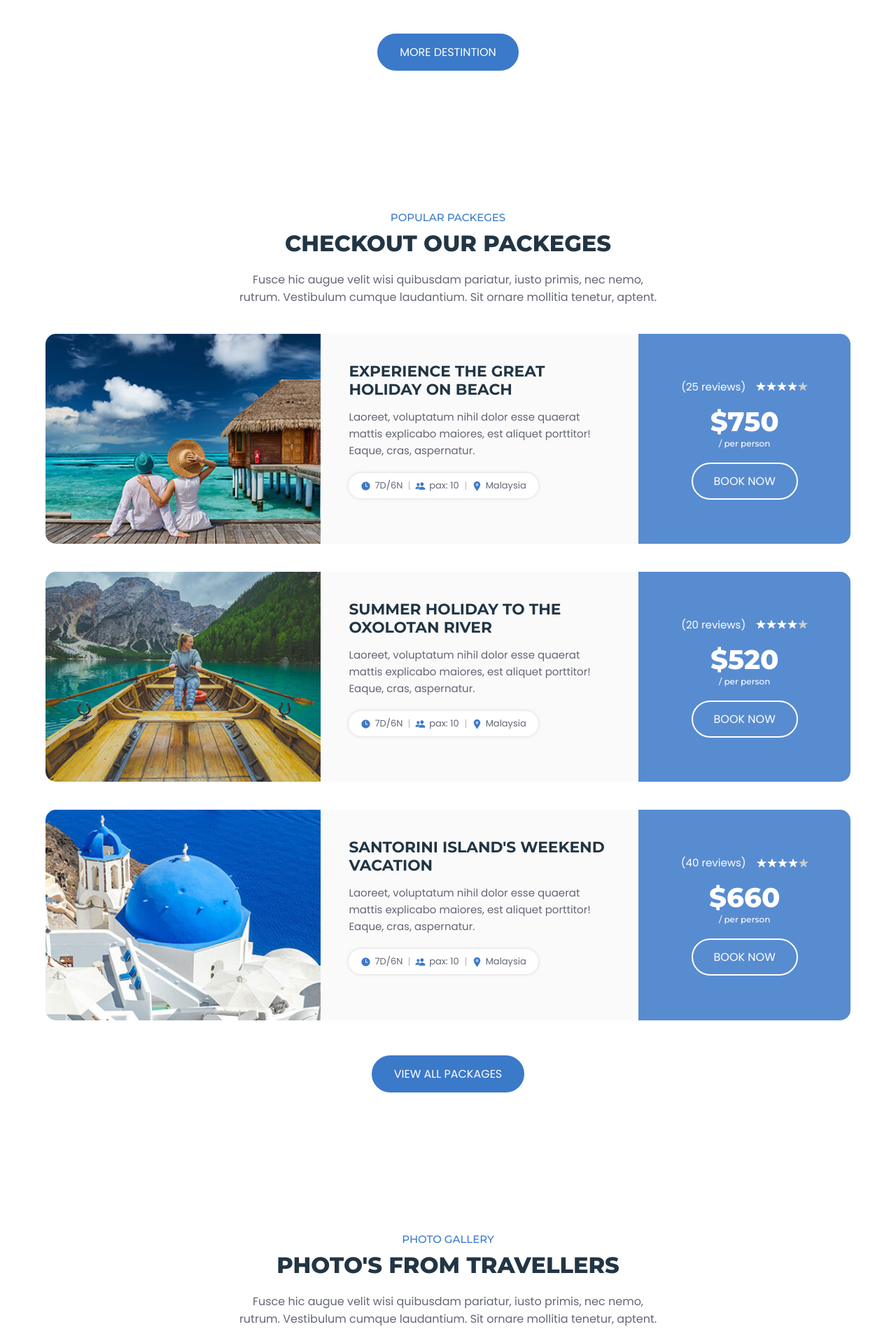
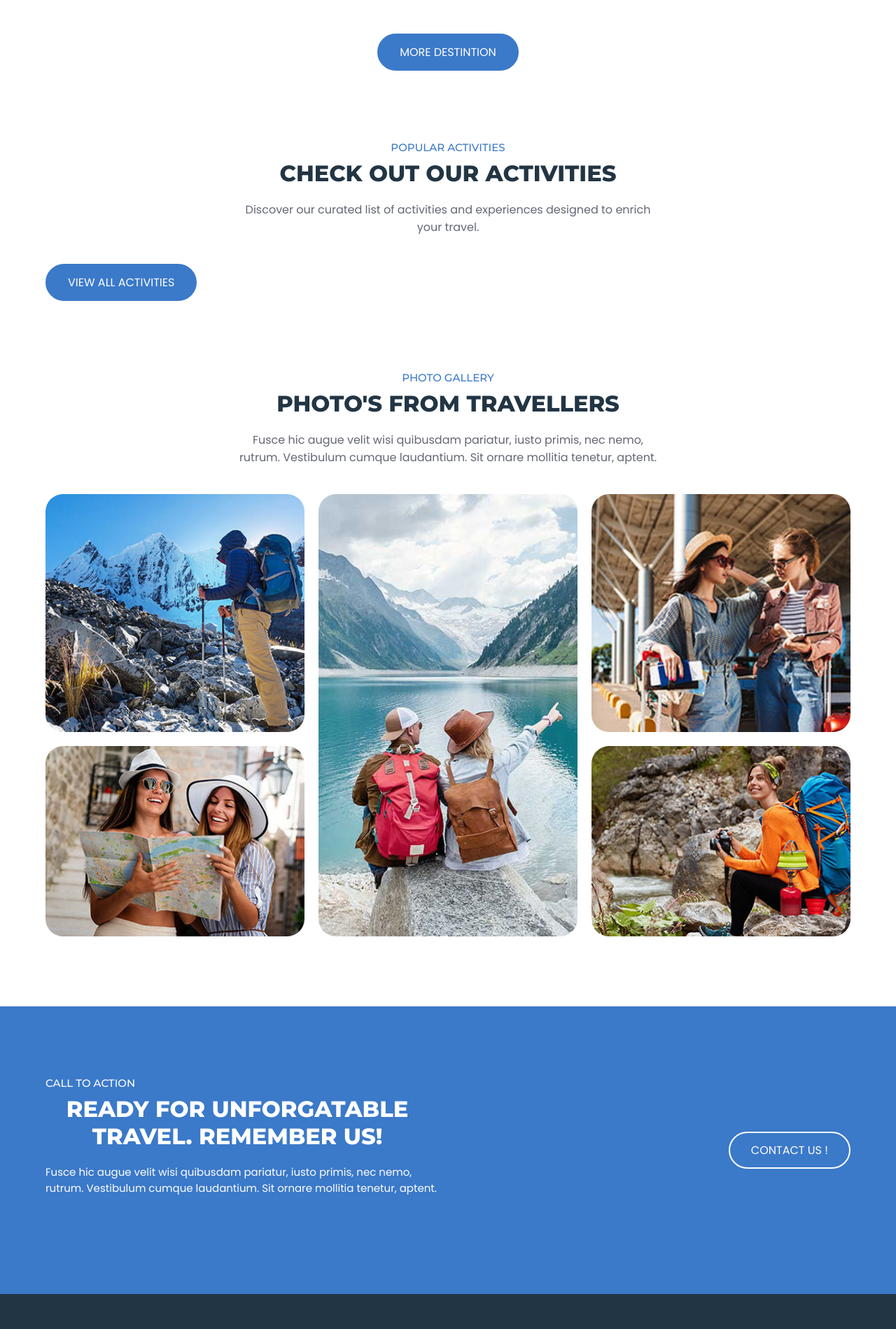
Before and after one commit to dhia1195/Django-Project, a Django app: page /front/ in a window 1280 px wide. Shown: the part 1981-3880 px from the top of the page at 70% size. Run offline with Django 4.2, Linux system fonts and the light colour scheme.

Commit message:
front activite

```diff
--- a/Template/index.html
+++ b/Template/index.html
@@ -448,35 +448,32 @@
         - #PACKAGE
       -->
 
-      <section class="package" id="package">
+      <section class="activities" id="activities">
         <div class="container">
 
-          <p class="section-subtitle">Popular Packeges</p>
+            <p class="section-subtitle">Popular Activities</p>
 
-          <h2 class="h2 section-title">Checkout Our Packeges</h2>
+            <h2 class="h2 section-title">Check Out Our Activities</h2>
 
             <p class="section-text">
-            Fusce hic augue velit wisi quibusdam pariatur, iusto primis, nec nemo, rutrum. Vestibulum cumque laudantium.
-            Sit ornare
-            mollitia tenetur, aptent.
+                Discover our curated list of activities and experiences designed to enrich your travel.
             </p>
 
-          <ul class="package-list">
-
+            <ul class="activities-list">
+                {% for activity in activities %}
                 <li>
-              <div class="package-card">
+                    <div class="activity-card">
 
                         <figure class="card-banner">
-                  <img src="{% static 'assets/images/packege-1.jpg' %}" alt="Experience The Great Holiday On Beach" loading="lazy">
+                            <img src="{{ activity.image.url }}" alt="{{ activity.nom }}" loading="lazy">
                         </figure>
 
                         <div class="card-content">
 
-                  <h3 class="h3 card-title">Experience The Great Holiday On Beach</h3>
+                            <h3 class="h3 card-title">{{ activity.nom }}</h3>
 
                             <p class="card-text">
-                    Laoreet, voluptatum nihil dolor esse quaerat mattis explicabo maiores, est aliquet porttitor! Eaque,
-                    cras, aspernatur.
+                                Located at {{ activity.adresse }}. Opening hours: {{ activity.horaire }}.
                             </p>
 
                             <ul class="card-meta-list">
@@ -484,24 +481,21 @@
                                 <li class="card-meta-item">
                                     <div class="meta-box">
                                         <ion-icon name="time"></ion-icon>
-
-                        <p class="text">7D/6N</p>
+                                        <p class="text">{{ activity.horaire }}</p>
                                     </div>
                                 </li>
 
                                 <li class="card-meta-item">
                                     <div class="meta-box">
                                         <ion-icon name="people"></ion-icon>
-
-                        <p class="text">pax: 10</p>
+                                        <p class="text">Max: {{ activity.capacity }}</p> <!-- Adjust according to your needs -->
                                     </div>
                                 </li>
 
                                 <li class="card-meta-item">
                                     <div class="meta-box">
                                         <ion-icon name="location"></ion-icon>
-
-                        <p class="text">Malaysia</p>
+                                        <p class="text">{{ activity.adresse }}</p>
                                     </div>
                                 </li>
 
@@ -513,20 +507,21 @@
 
                             <div class="wrapper">
 
-                    <p class="reviews">(25 reviews)</p>
+                                <p class="reviews">({{ activity.evaluation|floatformat:1 }} / 5)</p>
 
                                 <div class="card-rating">
+                                    {% for i in "12345"|slice:activity.evaluation %}
                                     <ion-icon name="star"></ion-icon>
-                      <ion-icon name="star"></ion-icon>
-                      <ion-icon name="star"></ion-icon>
-                      <ion-icon name="star"></ion-icon>
-                      <ion-icon name="star"></ion-icon>
+                                    {% endfor %}
+                                    {% for i in "12345"|slice:"5"|slice:activity.evaluation %}
+                                    <ion-icon name="star-outline"></ion-icon>
+                                    {% endfor %}
                                 </div>
 
                             </div>
 
                             <p class="price">
-                    $750
+                                €{{ activity.cout }}
                                 <span>/ per person</span>
                             </p>
 
@@ -536,165 +531,13 @@
 
                     </div>
                 </li>
-
-            <li>
-              <div class="package-card">
-
-                <figure class="card-banner">
-                  <img src="{% static 'assets/images/packege-2.jpg' %}" alt="Summer Holiday To The Oxolotan River" loading="lazy">
-                </figure>
-
-                <div class="card-content">
-
-                  <h3 class="h3 card-title">Summer Holiday To The Oxolotan River</h3>
-
-                  <p class="card-text">
-                    Laoreet, voluptatum nihil dolor esse quaerat mattis explicabo maiores, est aliquet porttitor! Eaque,
-                    cras, aspernatur.
-                  </p>
-
-                  <ul class="card-meta-list">
-
-                    <li class="card-meta-item">
-                      <div class="meta-box">
-                        <ion-icon name="time"></ion-icon>
-
-                        <p class="text">7D/6N</p>
-                      </div>
-                    </li>
-
-                    <li class="card-meta-item">
-                      <div class="meta-box">
-                        <ion-icon name="people"></ion-icon>
-
-                        <p class="text">pax: 10</p>
-                      </div>
-                    </li>
-
-                    <li class="card-meta-item">
-                      <div class="meta-box">
-                        <ion-icon name="location"></ion-icon>
-
-                        <p class="text">Malaysia</p>
-                      </div>
-                    </li>
-
+                {% endfor %}
             </ul>
 
-                </div>
-
-                <div class="card-price">
-
-                  <div class="wrapper">
-
-                    <p class="reviews">(20 reviews)</p>
-
-                    <div class="card-rating">
-                      <ion-icon name="star"></ion-icon>
-                      <ion-icon name="star"></ion-icon>
-                      <ion-icon name="star"></ion-icon>
-                      <ion-icon name="star"></ion-icon>
-                      <ion-icon name="star"></ion-icon>
-                    </div>
-
-                  </div>
-
-                  <p class="price">
-                    $520
-                    <span>/ per person</span>
-                  </p>
-
-                  <button class="btn btn-secondary">Book Now</button>
-
-                </div>
-
-              </div>
-            </li>
-
-            <li>
-              <div class="package-card">
-
-                <figure class="card-banner">
-                  <img src="{% static 'assets/images/packege-3.jpg' %}" alt="Santorini Island's Weekend Vacation" loading="lazy">
-                </figure>
-
-                <div class="card-content">
-
-                  <h3 class="h3 card-title">Santorini Island's Weekend Vacation</h3>
-
-                  <p class="card-text">
-                    Laoreet, voluptatum nihil dolor esse quaerat mattis explicabo maiores, est aliquet porttitor! Eaque,
-                    cras, aspernatur.
-                  </p>
-
-                  <ul class="card-meta-list">
-
-                    <li class="card-meta-item">
-                      <div class="meta-box">
-                        <ion-icon name="time"></ion-icon>
-
-                        <p class="text">7D/6N</p>
-                      </div>
-                    </li>
-
-                    <li class="card-meta-item">
-                      <div class="meta-box">
-                        <ion-icon name="people"></ion-icon>
-
-                        <p class="text">pax: 10</p>
-                      </div>
-                    </li>
-
-                    <li class="card-meta-item">
-                      <div class="meta-box">
-                        <ion-icon name="location"></ion-icon>
-
-                        <p class="text">Malaysia</p>
-                      </div>
-                    </li>
-
-                  </ul>
-
-                </div>
-
-                <div class="card-price">
-
-                  <div class="wrapper">
-
-                    <p class="reviews">(40 reviews)</p>
-
-                    <div class="card-rating">
-                      <ion-icon name="star"></ion-icon>
-                      <ion-icon name="star"></ion-icon>
-                      <ion-icon name="star"></ion-icon>
-                      <ion-icon name="star"></ion-icon>
-                      <ion-icon name="star"></ion-icon>
-                    </div>
-
-                  </div>
-
-                  <p class="price">
-                    $660
-                    <span>/ per person</span>
-                  </p>
-
-                  <button class="btn btn-secondary">Book Now</button>
-
-                </div>
-
-              </div>
-            </li>
-
-          </ul>
-
-          <button class="btn btn-primary">View All Packages</button>
+            <button class="btn btn-primary">View All Activities</button>
 
         </div>
     </section>
-
-
-
-
 
       <!--
         - #GALLERY
@@ -833,7 +676,6 @@
 
             <li class="contact-item">
               <ion-icon name="location-outline"></ion-icon>
-
               <address>3146 Koontz, California</address>
             </li>
 
--- a/activite/views.py
+++ b/activite/views.py
@@ -1,3 +1,6 @@
 from django.shortcuts import render
+from .models import Activite
 
-# Create your views here.
+def front_view(request):
+    activities = Activite.objects.all()  # Get all activities
+    return render(request, 'index.html', {'activities': activities})
```
Also changed, not shown: db.sqlite3, media/images/activites/téléchargement.jfif (added). Lines whose indentation alone changed are shown as unchanged.
